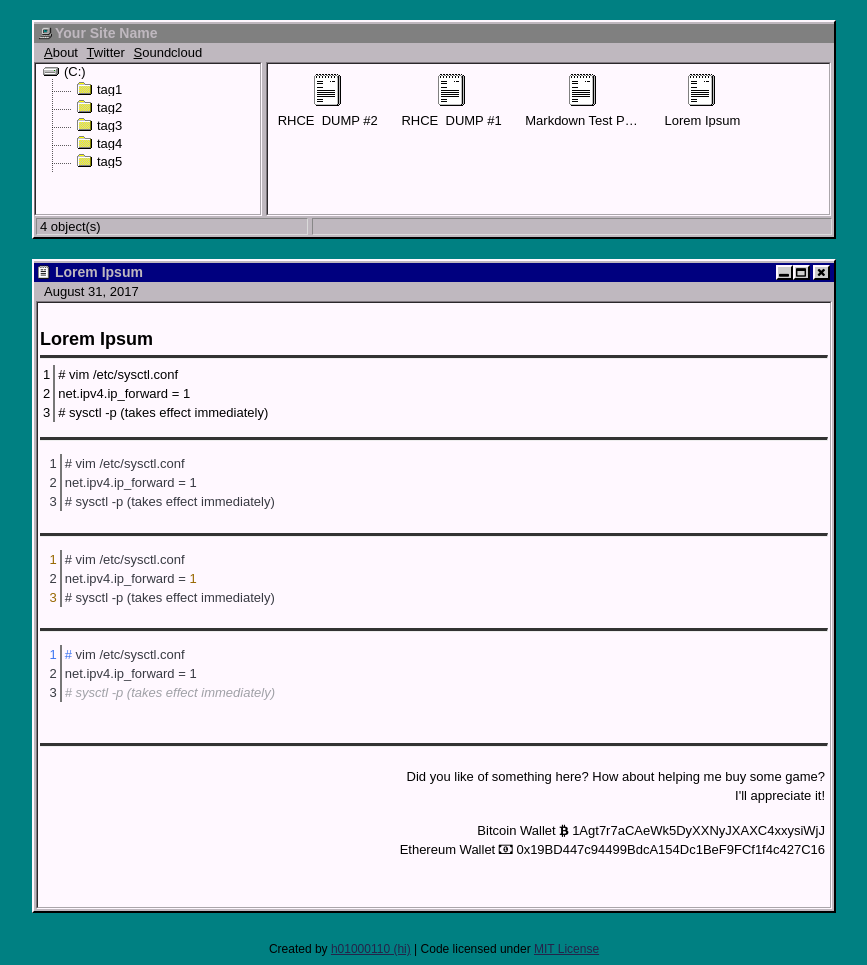
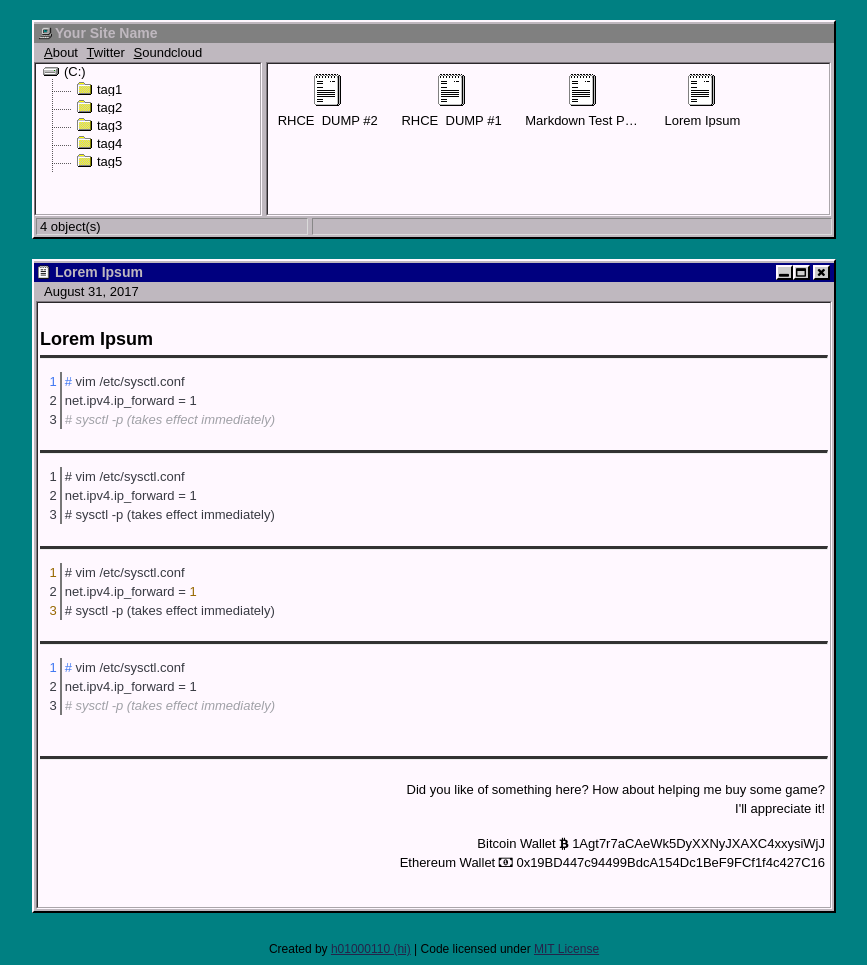
Before and after one commit to noma-blog/noma-blog.github.io, a Jekyll site: the page built from _posts/2017-08-31-lorem-ipsum.md, in a window 1280 px wide. Shown: the whole page, without its empty margins (206-1073 px from the left). Built offline with Jekyll 4.4.1, drawn with Linux system fonts in a browser that asks for light colours.

Commit message:
Update 2017-08-31-lorem-ipsum.md

````diff
--- a/_posts/2017-08-31-lorem-ipsum.md
+++ b/_posts/2017-08-31-lorem-ipsum.md
@@ -5,8 +5,10 @@ tags: tag1 tag2 tag3 tag4
 ---
 
 ## Lorem Ipsum
+
 ---
-```vim
+
+```console
 # vim /etc/sysctl.conf
 net.ipv4.ip_forward = 1
 # sysctl -p (takes effect immediately)
````
